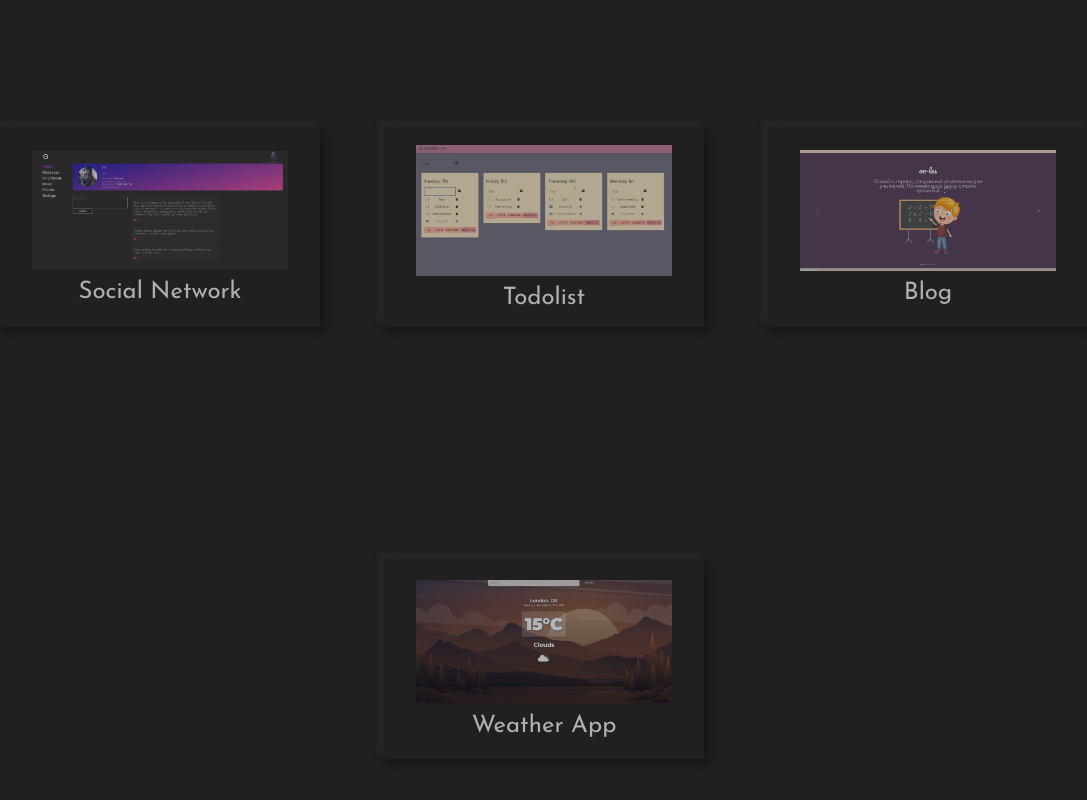
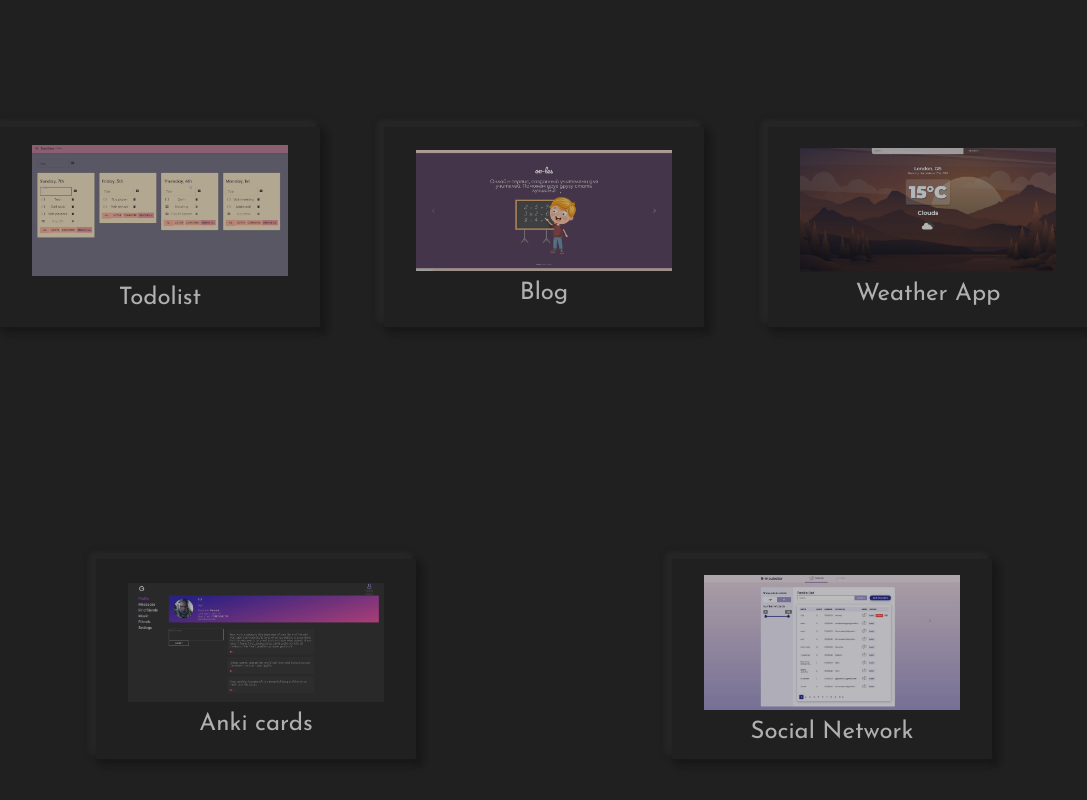
Before and after one commit to Humai88/portfolio, a React (Create React App) app: page / in a window 1280 px wide. Shown: the part 2420-3220 px from the top of the page, without its empty margins (96-1183 px from the left). Built offline with nearby package versions, Linux system fonts and the light colour scheme.

Commit message:
Add anki

```diff
--- a/src/App.module.scss
+++ b/src/App.module.scss
@@ -86,7 +86,7 @@ h6 {
 //   box-sizing: border-box;
 // }
 :root {
-  --toggle-color: #ff6b6b;
+  --toggle-color: #2978b5;
   // --toggle-color: #f08a5d;
 }
 .wrapper {
--- a/src/components/works/WorksSection.tsx
+++ b/src/components/works/WorksSection.tsx
@@ -5,6 +5,7 @@ import todo from "./../../assets/img/2021-09-03 18_52_24-Todolist.jpg";
 import blog from "./../../assets/img/2021-09-15 11_25_49-on-les.jpg";
 import social from "./../../assets/img/2021-09-03 23_48_32-Grem.jpg";
 import weather from "./../../assets/img/2021-09-21 20_42_14-React App.jpg";
+import anki from "./../../assets/img/2021-10-06 21_25_48-React App.jpg";
 import { Fade } from "react-awesome-reveal";
 
 export const WorksSection = () => {
@@ -14,13 +15,6 @@ export const WorksSection = () => {
       <div className={styles.line}></div>
       <div className={styles.container}>
         <Fade duration={2000}>
-          <Work
-            title="Social Network"
-            text="A social network website I built using React (functional components, Hooks), Redux (Redux Thunk), React-Redux, REST Api (fetching, displaying and posting data), TypeScript, Axios, Formik, Yup and Typescript. "
-            imgSrc={social}
-            ghLink="https://github.com/Humai88/socialnetwork"
-            webLink="http://Humai88.github.io/socialnetwork"
-          />
           <Work
             title="Todolist"
             text="A website for creating a tasks-list. I implemented there React (functional components, Hooks), Redux (Redux Thunk), REST Api (fetching, displaying and posting data),TypeScript, Axios, SASS, Storybook and Material UI. "
@@ -42,6 +36,20 @@ export const WorksSection = () => {
             ghLink="https://github.com/Humai88/weather-app"
             webLink="https://humai88.github.io/weather-app/"
           />
+          <Work
+            title="Anki cards"
+            text="A website for study of selecter subject using flashcards. I built it using React (functional components, Hooks), Redux (Redux Thunk), React-Redux, REST Api (fetching, displaying and posting data), TypeScript, Axios, and Typescript. "
+            imgSrc={social}
+            ghLink="https://github.com/Humai88/friday"
+            webLink="https://humai88.github.io/friday"
+          />
+          <Work
+            title="Social Network"
+            text="A social network website I built using React (functional components, Hooks), Redux (Redux Thunk), React-Redux, REST Api (fetching, displaying and posting data), TypeScript, Axios, Formik, Yup and Typescript. "
+            imgSrc={anki}
+            ghLink="https://github.com/Humai88/socialnetwork"
+            webLink="http://Humai88.github.io/socialnetwork"
+          />
         </Fade>
       </div>
     </div>
```
Also changed, not shown: src/assets/img/2021-10-06 21_25_48-React App.jpg (added).
